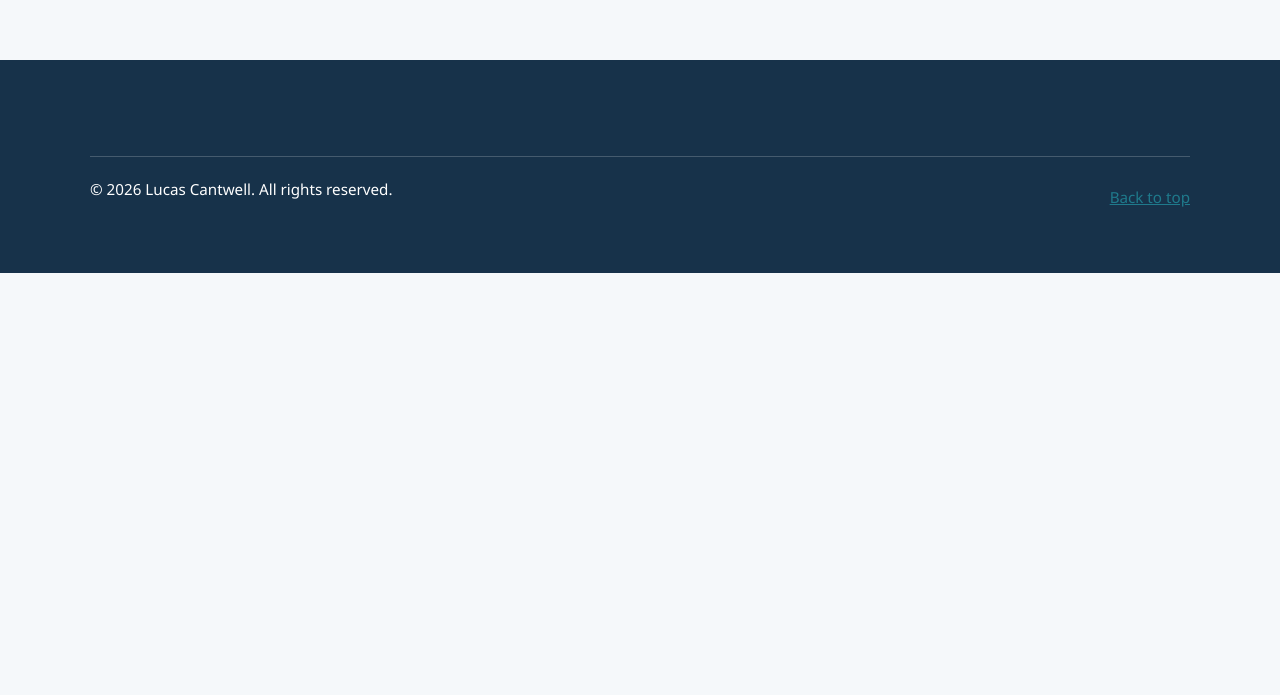
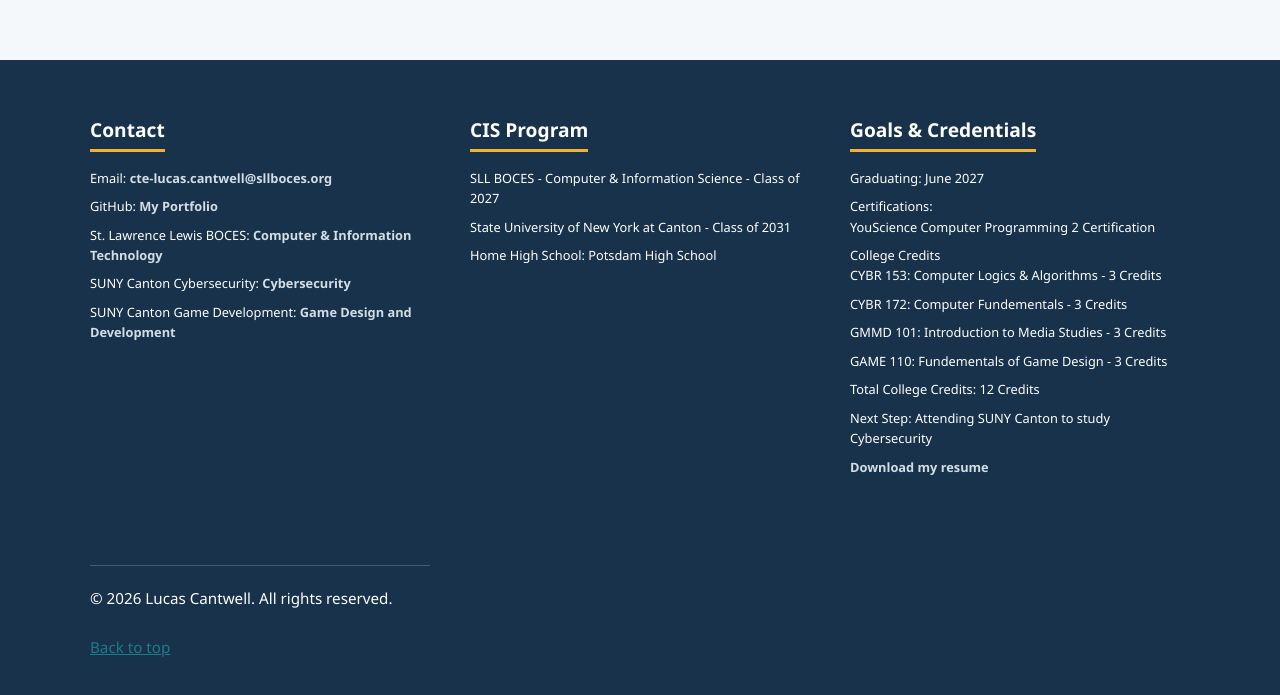
Before and after one commit to T-Teio/CIS26-27-Seniors, a plain HTML site: page index.html in a window 1280 px wide. Shown: the part 997-1692 px from the top of the page. Before the commit the page ends 1270 px from the top, so only its background shows below. Drawn offline with Linux system fonts and the light colour scheme.

Commit message:
yippe more footer stuff

```diff
--- a/css/styles.css
+++ b/css/styles.css
@@ -230,6 +230,43 @@
     padding: 3.5rem;
 }
 
+.footer-grid {
+    display: grid;
+    grid-template-columns: repeat(3, 1fr);
+    max-width: var(--max-width);
+    margin: 0 auto;
+    gap: 2.5rem;
+}
+
+.footer-col h2 {
+    font-size: 1.2rem;
+    color: var(--white);
+    padding-bottom: 0.5rem;
+    margin-bottom: 1rem;
+    border-bottom: 3px solid var(--gold);
+    display: inline-block;
+}
+
+.footer-col ul {
+    list-style: none;
+}
+
+.footer-col li {
+    margin-bottom: 0.5rem;
+    font-size: 0.8rem;
+}
+
+.footer-col a {
+    color: var(--line);
+    text-decoration: none;
+    font-weight: bold;
+}
+
+.footer-col a:hover {
+    color: var(--gold);
+    text-decoration: underline;
+}
+
 .footer-bottom {
     max-width: var(--max-width);
     margin: 2.5rem auto 0;
--- a/index.html
+++ b/index.html
@@ -91,11 +91,48 @@
 <div class="footer-grid">
 
 <!-- Column 1: Contact -->
+<div class="footer-col">
+    <h2>Contact</h2>
+    <ul>
+        <li>Email: <a href="mailto:cte-lucas.cantwell@sllboces.org">cte-lucas.cantwell@sllboces.org</a></li>
+        <li>GitHub: <a href="https://t-teio.github.io/CIS26-27-Seniors/" target="_blank">My Portfolio</a></li>
+        <li>St. Lawrence Lewis BOCES: <a href="https://www.sllboces.org//career-technical-education/cte-programs/software-development-and-business-design/" target="_blank">Computer &amp; Information Technology</a></li>
+        <li>SUNY Canton Cybersecurity: <a href="https://www.canton.edu/cyber/" target="_blank">Cybersecurity</a></li>
+        <li>SUNY Canton Game Development: <a href="https://www.canton.edu/csoet/game/" target="_blank">Game Design and Development</a></li>
+    </ul>
+</div>
 
 <!-- Column 2: Program Information -->
-
+<div class="footer-col">
+    <h2>CIS Program</h2>
+    <ul>
+        <li>SLL BOCES - Computer &amp; Information Science - Class of 2027</li>
+        <li>State University of New York at Canton - Class of 2031</li>
+        <li>Home High School: Potsdam High School</li>
+    </ul>
+</div>
 <!-- Column 3: Goals and credentials -->
-
+<div class="footer-col">
+    <h2>Goals &amp; Credentials</h2>
+    <ul>
+        <li>Graduating: June 2027</li>
+        <li>Certifications:
+            <ul>
+                <li>YouScience Computer Programming 2 Certification</li>
+            </ul>
+        </li>
+        <li>College Credits
+            <ul>
+                <li>CYBR 153: Computer Logics &amp; Algorithms - 3 Credits</li>
+                <li>CYBR 172: Computer Fundementals - 3 Credits</li>
+                <li>GMMD 101: Introduction to Media Studies - 3 Credits</li>
+                <li>GAME 110: Fundementals of Game Design - 3 Credits</li>
+                <li>Total College Credits: 12 Credits</li>
+            </ul> </li>
+        <li>Next Step: Attending SUNY Canton to study Cybersecurity</li>
+        <li><a href="#">Download my resume</a></li>
+    </ul>
+</div>
 <!-- Bottom bar: Flexbox spreads these two items apart-->
 <div class="footer-bottom">
 <p>&copy; 2026 Lucas Cantwell. All rights reserved.</p>
```
